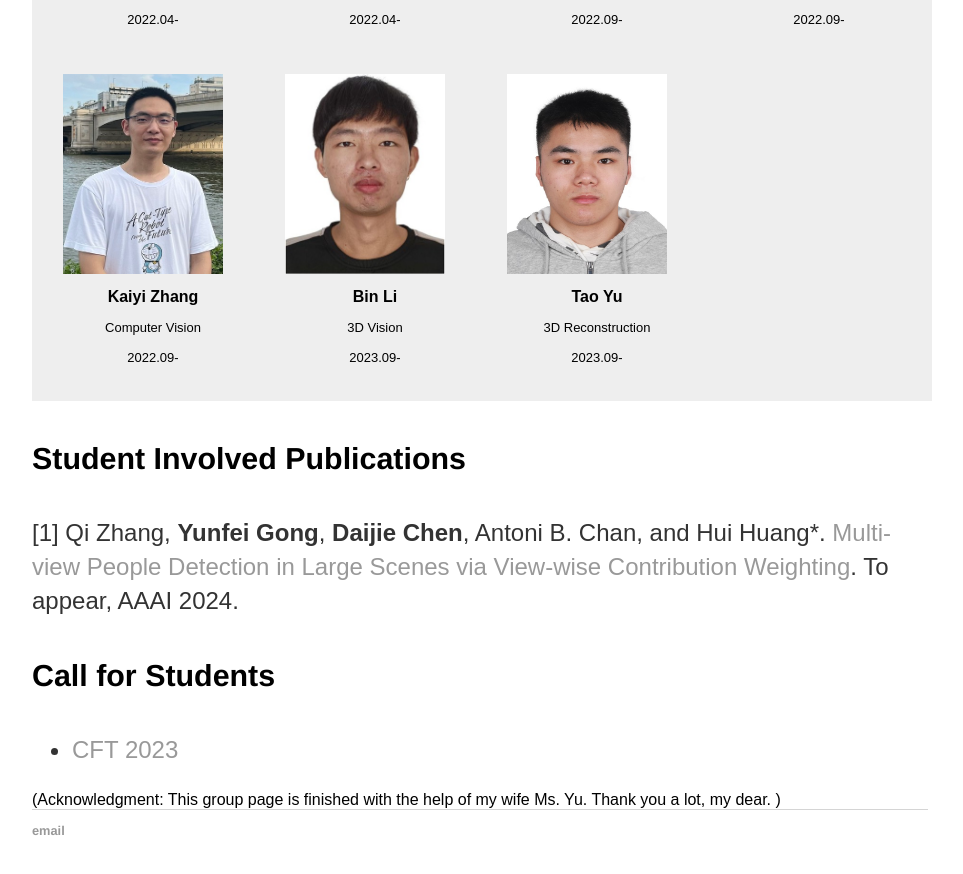
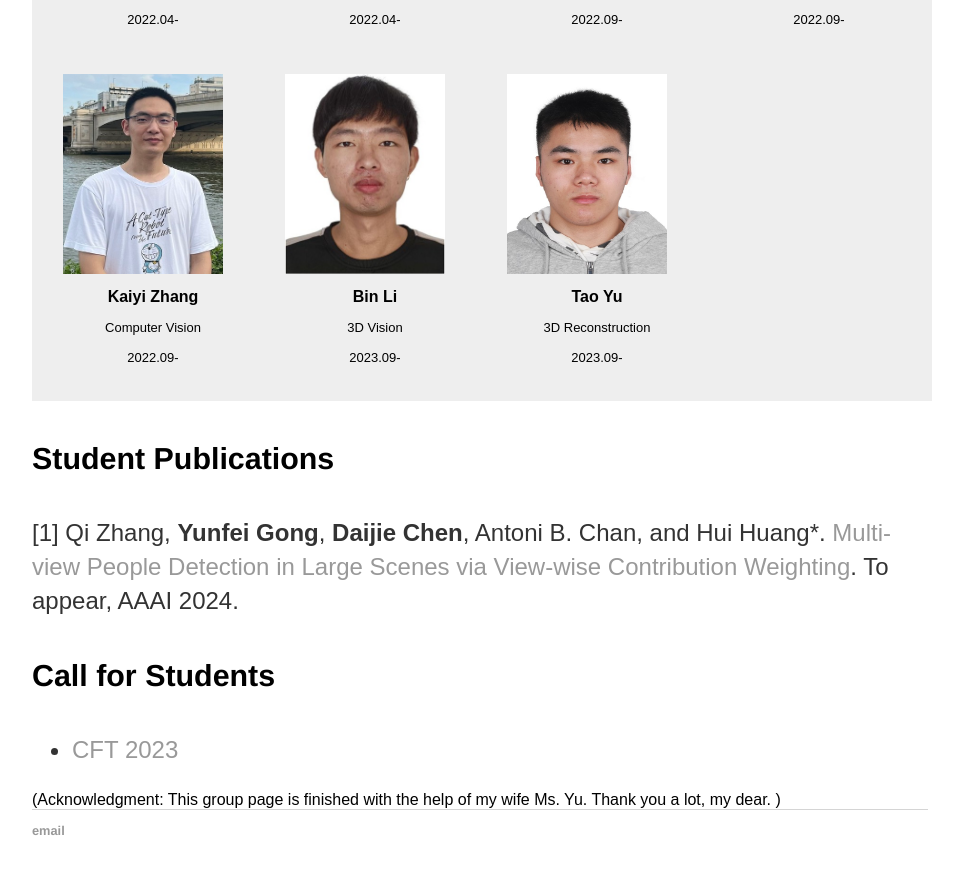
Before and after one commit to zqyq/zqyq.github.io, a Jekyll site: the page built from group/index.html, in a window 1280 px wide and 900 px high, scrolled down 1896 px. Shown: the top 874 px of the window, without its empty margins (160-1123 px from the left). Built offline with Jekyll 4.4.1, drawn with Linux system fonts in a browser that asks for light colours.

Commit message:
Update index.html

```diff
--- a/group/index.html
+++ b/group/index.html
@@ -133,7 +133,7 @@ title: Qi ZHANG's Group
 <script src="./js/js_scripts.js" type="text/javascript"></script>
 </html>
 
-<h4> Student Involved Publications</h4>
+<h4> Student Publications</h4>
 <p>[1] Qi Zhang, <strong>Yunfei Gong</strong>, <strong>Daijie Chen</strong>, Antoni B. Chan, and Hui Huang*.
 	<a href=''> Multi-view People Detection in Large Scenes via View-wise Contribution Weighting</a>. To appear, AAAI 2024. </p>
 
```
